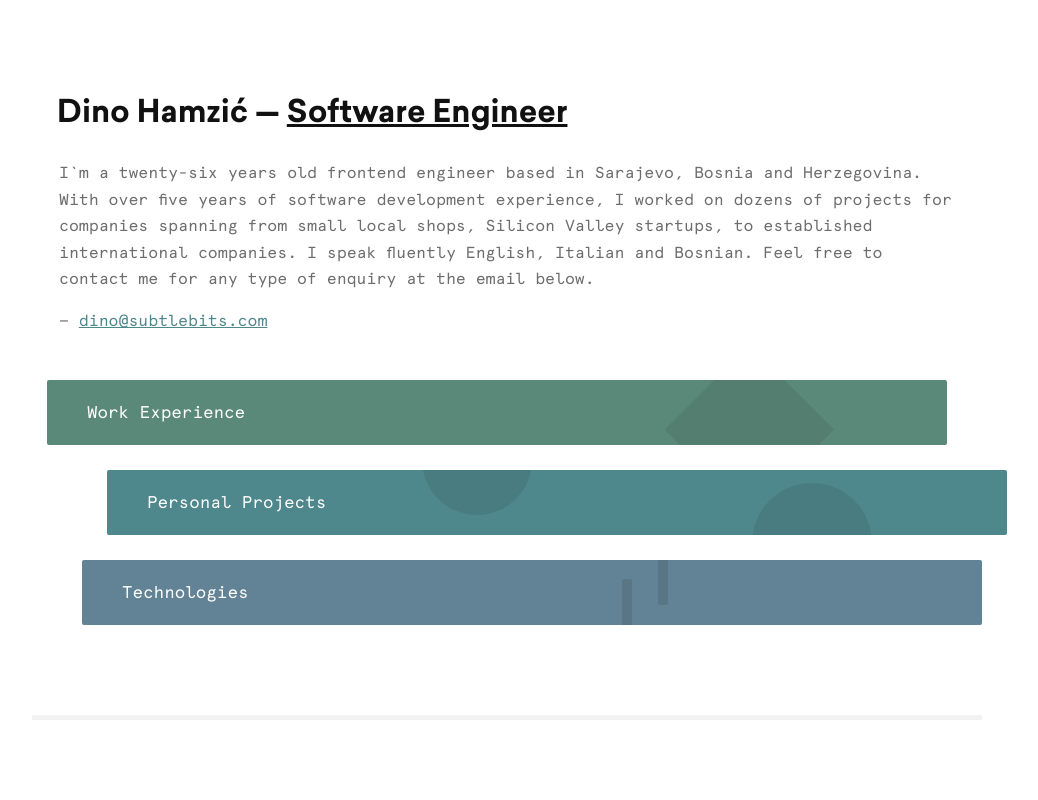
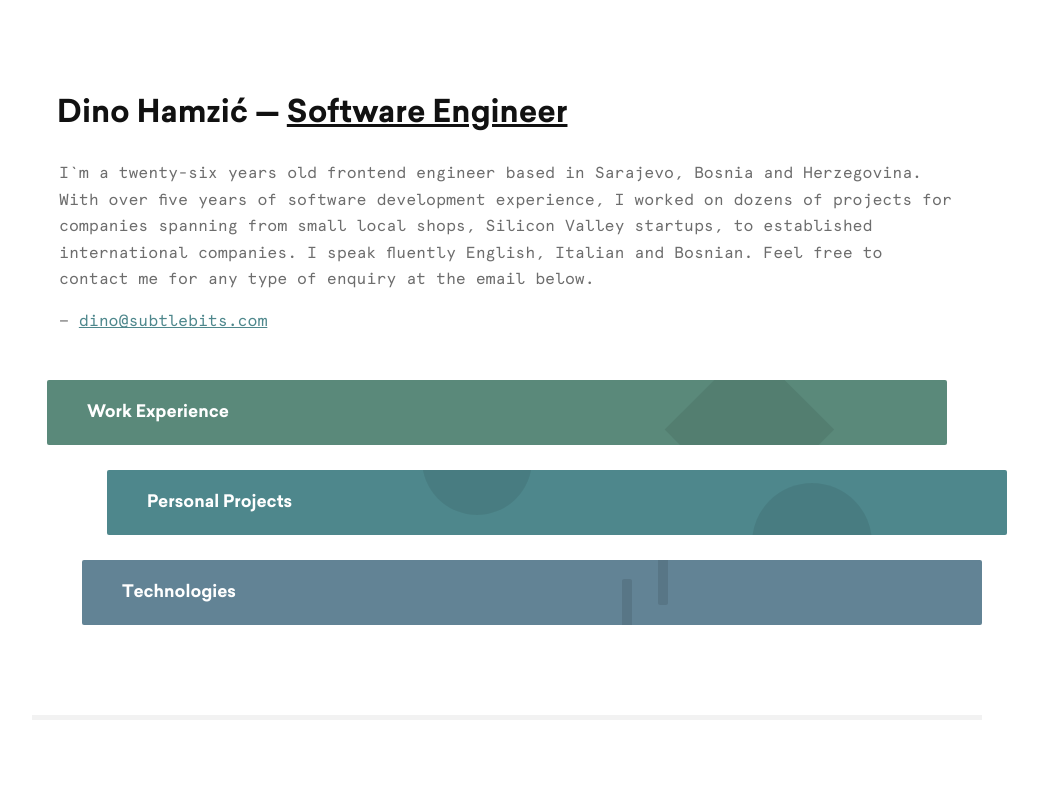
Before and after one commit to SDey96/www-subtlebits-com, a Next.js app: page / in a window 1280 px wide. Shown: the top 800 px of the page, without its empty margins (133-1171 px from the left). Built offline with nearby package versions, Linux system fonts and the light colour scheme.

Commit message:
Improve font definitions and add system fallbacks

```diff
--- a/components/buttons/SectionAnchor.js
+++ b/components/buttons/SectionAnchor.js
@@ -2,6 +2,8 @@ import jump from 'jump.js'
 import PropTypes from 'prop-types'
 import React from 'react'
 import styled, { css } from 'styled-components'
+
+import { sailec } from '../../utils/fonts'
 
 function SectionAnchor({ className, children, target }) {
   return (
@@ -25,6 +27,7 @@ const StyledSectionAnchor = styled(SectionAnchor)`
   border-radius: 2px;
   color: #fff;
   display: block;
+  font-family: ${sailec};
   font-size: 1.7rem;
   line-height: 1;
   margin: 2.5rem 0;
--- a/components/general/List.js
+++ b/components/general/List.js
@@ -1,7 +1,9 @@
 import styled from 'styled-components'
 
+import { apercu, apercuMono } from '../../utils/fonts'
+
 const List = styled.ul`
-  font-family: "Apercu";
+  font-family: ${apercu};
   list-style-type: none;
   margin: 4rem 0 2rem 0;
   padding: 0;
@@ -32,7 +34,7 @@ const Description = styled.p`
 `
 
 const Period = styled.p`
-  font-family: Apercu Mono;
+  font-family: ${apercuMono};
   font-size: 1rem;
   margin: 3rem 0 0 0;
   opacity: 0.5;
--- a/components/typography/SectionTitle.js
+++ b/components/typography/SectionTitle.js
@@ -26,7 +26,6 @@ SectionTitle.defaultProps = {
 
 const StyledSectionTitle = styled(SectionTitle)`
   color: #111;
-  font-family: Sailec;
   font-size: 3.1rem;
   font-weight: 700;
   &:first-child {
--- a/static/css/global.css
+++ b/static/css/global.css
@@ -31,14 +31,15 @@ html {
 body {
   background: #fff;
   color: #6d6d6d;
-  font-family: "Apercu Mono";
+  font-family: "Apercu Mono", "Monaco", "Lucida Console", monospace;
   font-weight: 300;
   text-rendering: optimizeLegibility;
 }
 
-code {
-  font-family: source-code-pro, Menlo, Monaco, Consolas, "Courier New",
-    monospace;
+h1, h2 {
+  font-family: "Sailec", -apple-system, BlinkMacSystemFont, "Segoe UI", "Roboto",
+    "Oxygen", "Ubuntu", "Cantarell", "Fira Sans", "Droid Sans", "Helvetica Neue",
+    sans-serif;
 }
 
 a {
```
